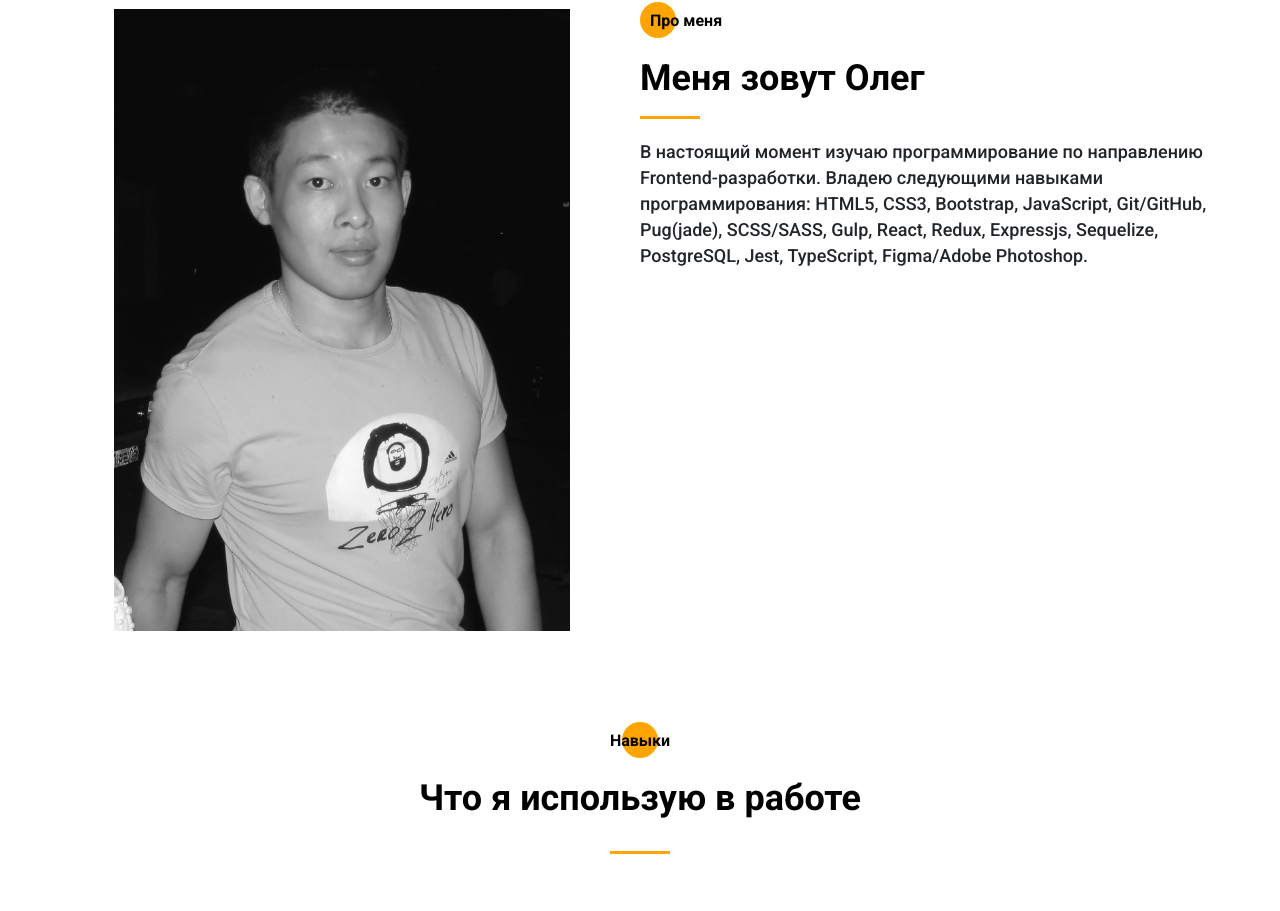
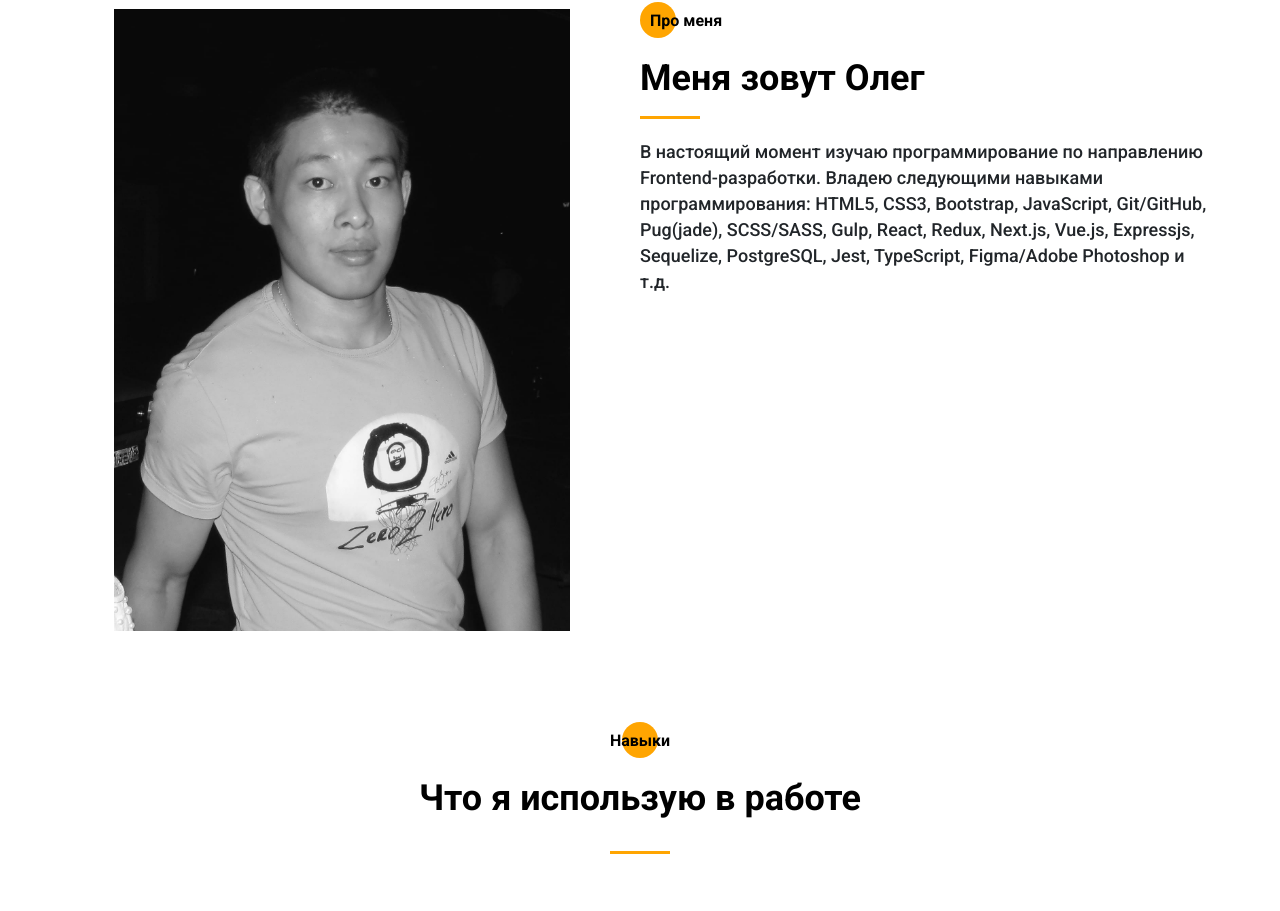
Before and after one commit to magayoleg/magayoleg.github.io, a plain HTML site: page index.html in a window 1280 px wide. Shown: the part 890-1801 px from the top of the page. Drawn offline with Linux system fonts and the light colour scheme.

Commit message:
change aboutMe

```diff
--- a/index.html
+++ b/index.html
@@ -221,8 +221,7 @@
               В настоящий момент изучаю программирование по направлению
               Frontend-разработки. Владею следующими навыками программирования:
               HTML5, CSS3, Bootstrap, JavaScript, Git/GitHub, Pug(jade),
-              SCSS/SASS, Gulp, React, Redux, Expressjs, Sequelize, PostgreSQL,
-              Jest, TypeScript, Figma/Adobe Photoshop.
+              SCSS/SASS, Gulp, React, Redux, Next.js, Vue.js, Expressjs, Sequelize, PostgreSQL, Jest, TypeScript, Figma/Adobe Photoshop и т.д.
             </p>
           </div>
           <!-- <div class="aboutMe__skills">
```
